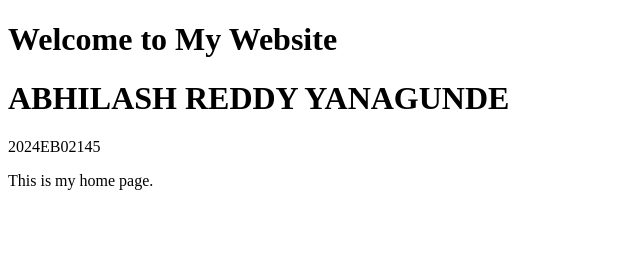
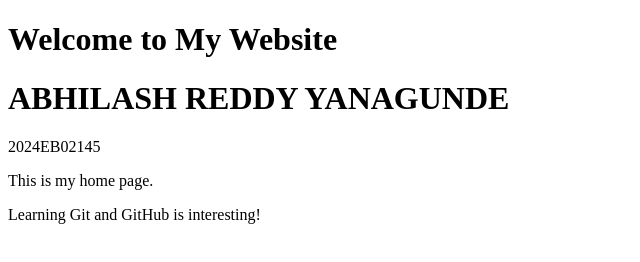
Before and after one commit to YAbhilashReddy/GitHub-Assignment, a plain HTML site: page index.html in a window 1280 px wide. Shown: the whole page, without its empty margins (0-640 px from the left). Drawn offline with Linux system fonts and the light colour scheme.

Commit message:
Update home page content

```diff
--- a/index.html
+++ b/index.html
@@ -8,5 +8,6 @@
     <h1>ABHILASH REDDY YANAGUNDE</h1>
     <p>2024EB02145</p>
     <p>This is my home page.</p>
+    <p>Learning Git and GitHub is interesting!</p>
   </body>
 </html>
```
